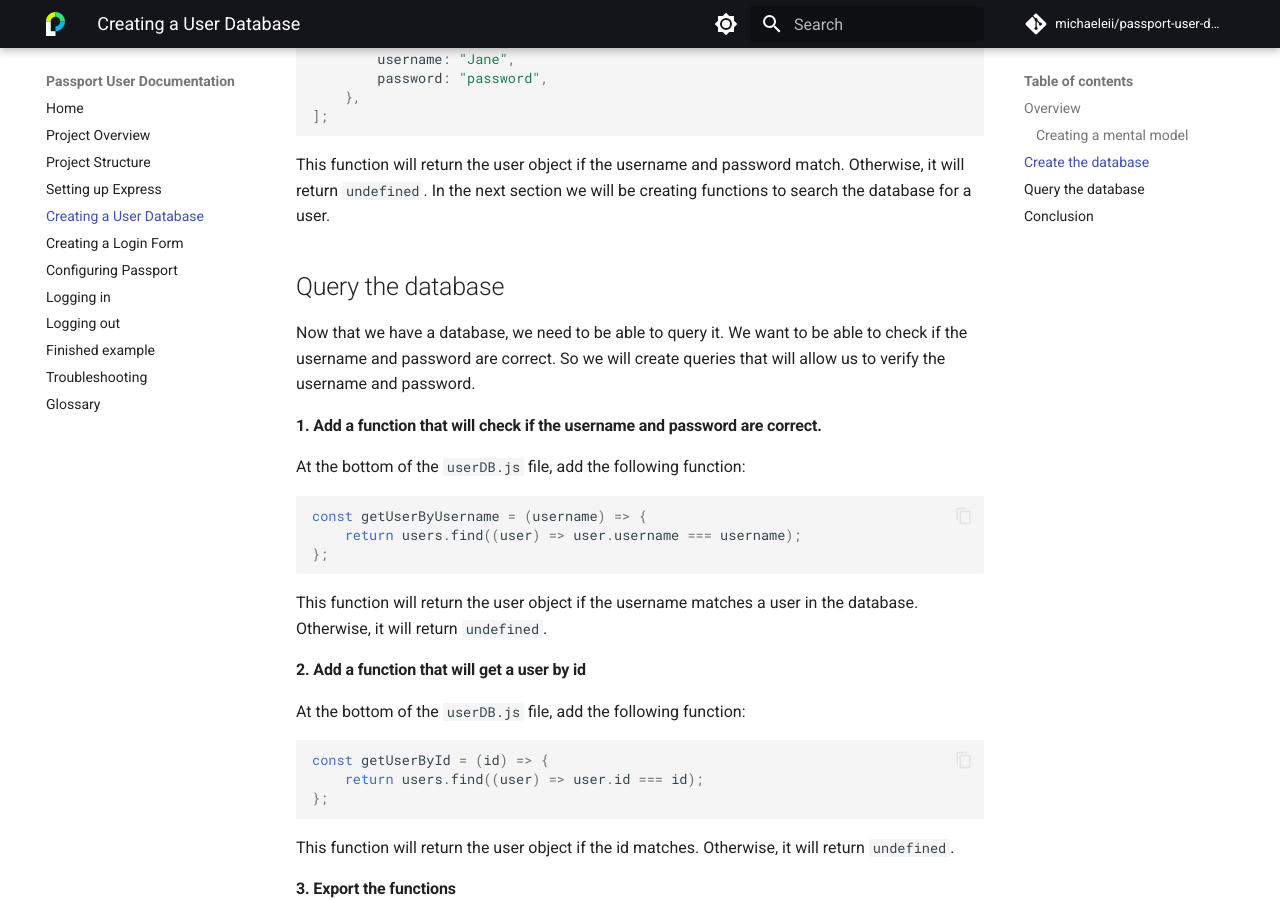
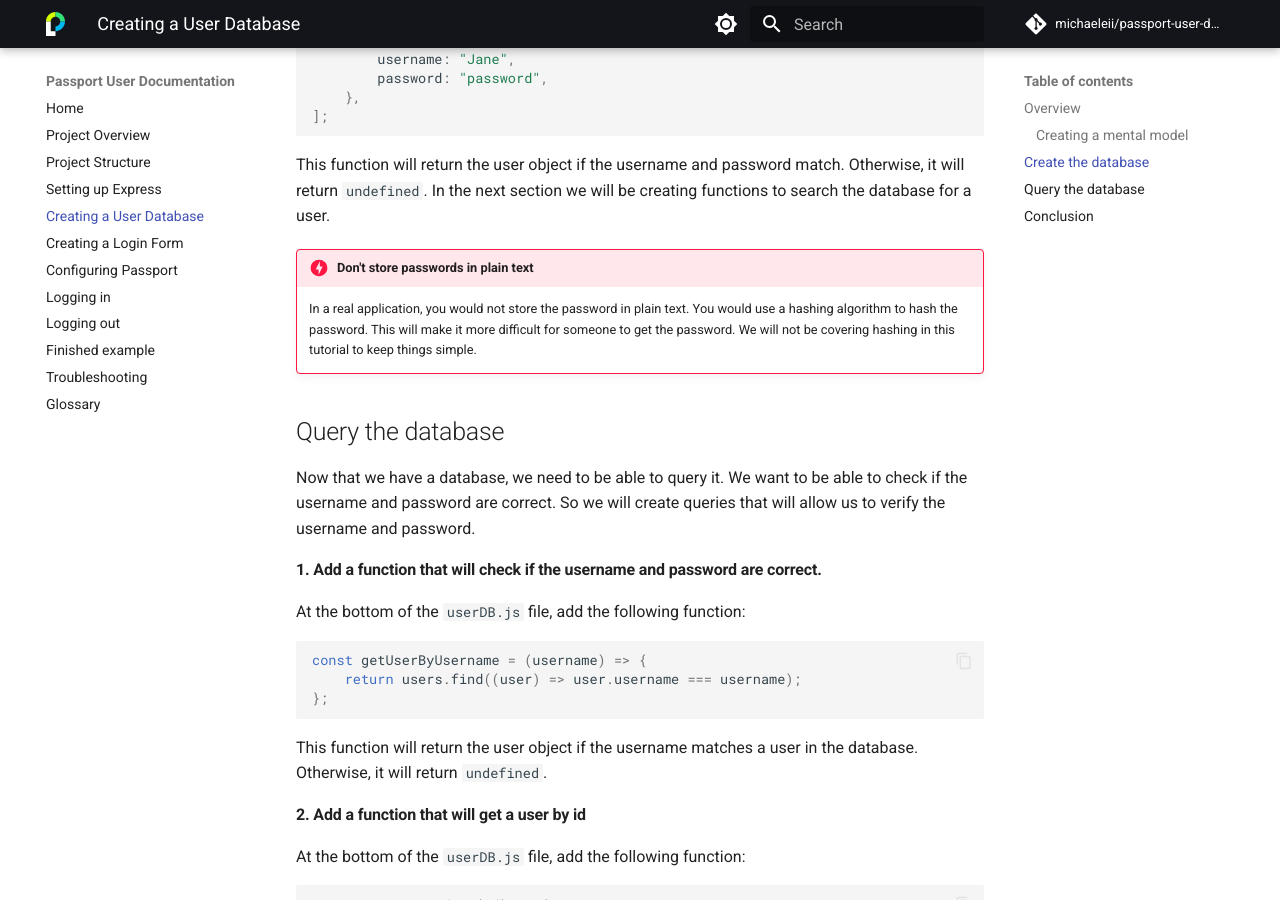
Before and after one commit to michaeleii/comm-documentation, an MkDocs documentation site: the page built from docs/pages/db-setup.md, in a window 1280 px wide and 900 px high, scrolled down 1191 px. Built offline with MkDocs 1.6.1 and Material for MkDocs 9.7.7, drawn with Linux system fonts in a browser that asks for light colours; comment, search, counter and statistics services are not loaded.

Commit message:
Add warnings

````diff
--- a/docs/pages/db-setup.md
+++ b/docs/pages/db-setup.md
@@ -48,6 +48,10 @@ const users = [
 ```
 
 This function will return the user object if the username and password match. Otherwise, it will return `undefined`. In the next section we will be creating functions to search the database for a user.
+
+!!! danger "Don't store passwords in plain text"
+
+    In a real application, you would not store the password in plain text. You would use a hashing algorithm to hash the password. This will make it more difficult for someone to get the password. We will not be covering hashing in this tutorial to keep things simple.
 
 ## Query the database
 
````
